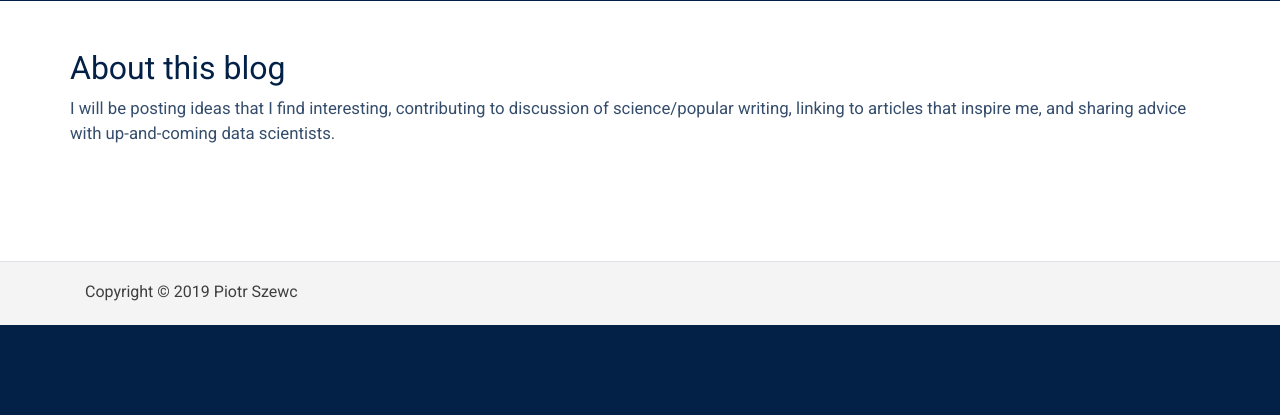
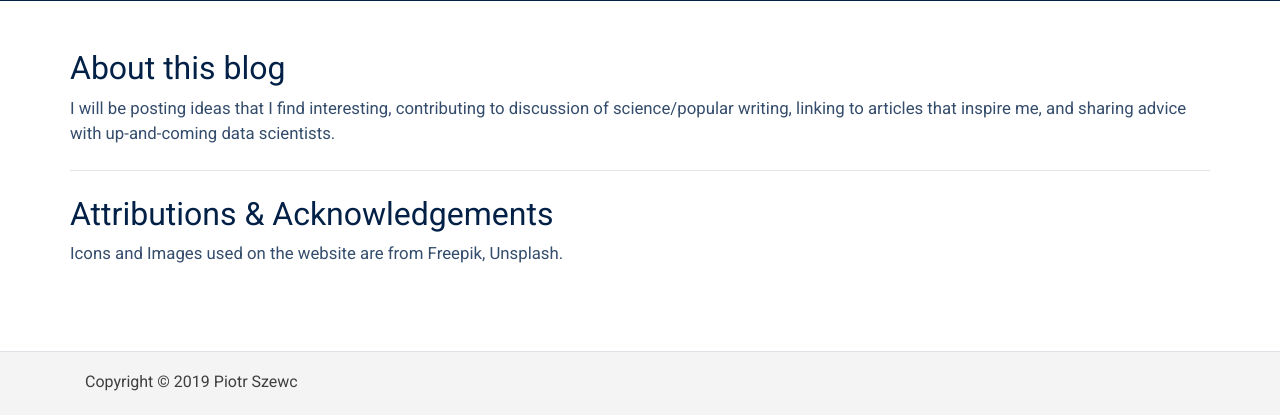
Before and after one commit to piszewc/pszewc, a Django app: template blog/templates/main/about_page.html in a window 1280 px wide. Shown: the part 475-890 px from the top of the page. Before the commit the page ends 800 px from the top, so only its background shows below. Run offline with Django 3.2, Linux system fonts and the light colour scheme; the template is opened without the code that fills it, so the values that code supplies are empty; some libraries are stand-ins or nearby versions.

Commit message:
Update about_page.html

```diff
--- a/blog/templates/main/about_page.html
+++ b/blog/templates/main/about_page.html
@@ -40,11 +40,19 @@
             <div class="row">
                 <div class="">
                     <h2>About this blog</h2>
-                    <p>I will be posting ideas that I find interesting, contributing to discussion of science/popular
+                    <p class="mb-4">I will be posting ideas that I find interesting, contributing to discussion of science/popular
                         writing, linking to articles that inspire me, and sharing advice with up-and-coming data
-                        scientists.</p>
+                        scientists.</p> <hr>
+                     </div>
+
+                <div class="mt-2 mb-5">
+
+                    <h2>Attributions & Acknowledgements
+                    </h2>
+                    <p>Icons and Images used on the website are from Freepik, Unsplash.</p>
 
                 </div>
+
             </div>
         </div>
         </div>
```
